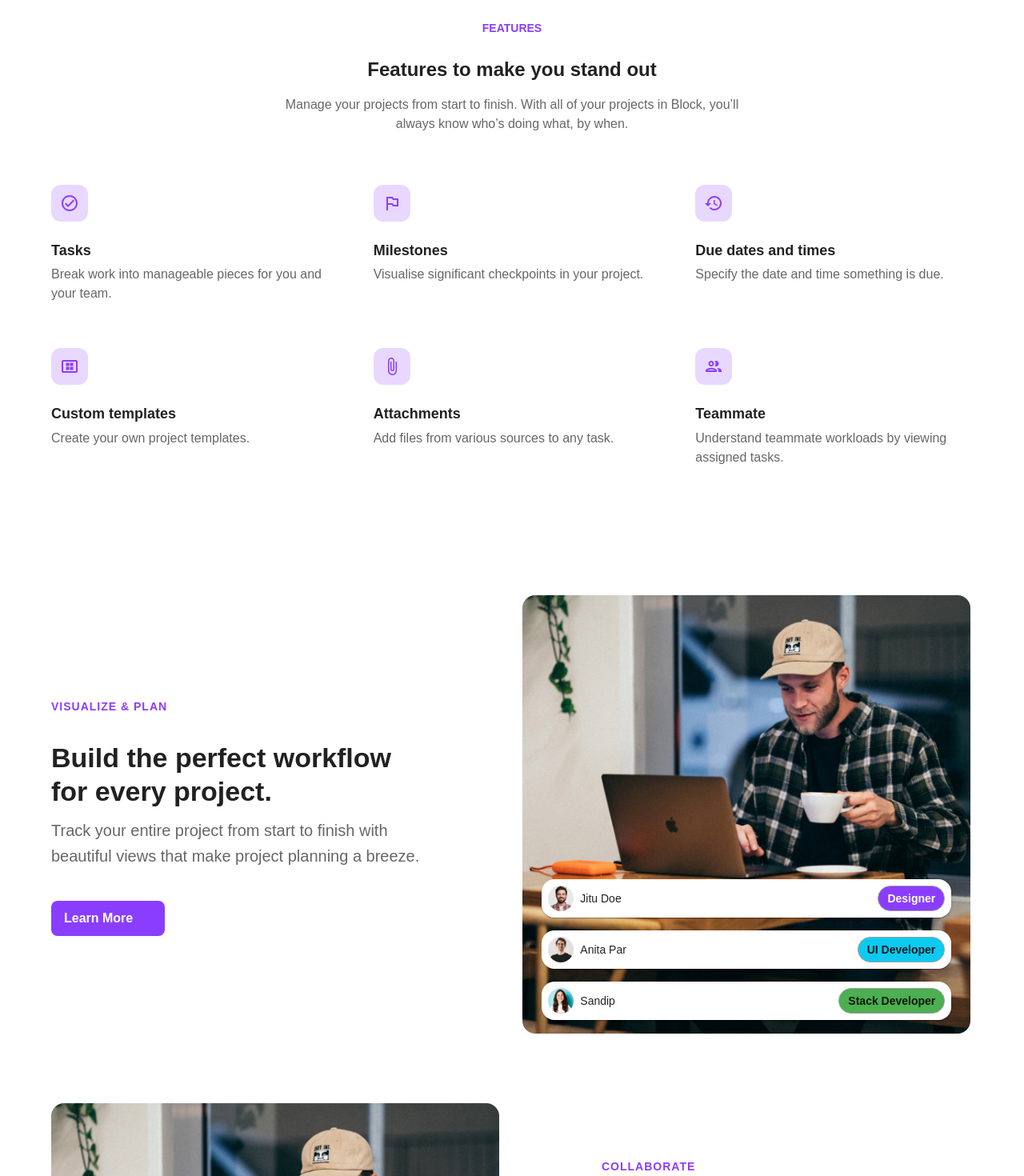
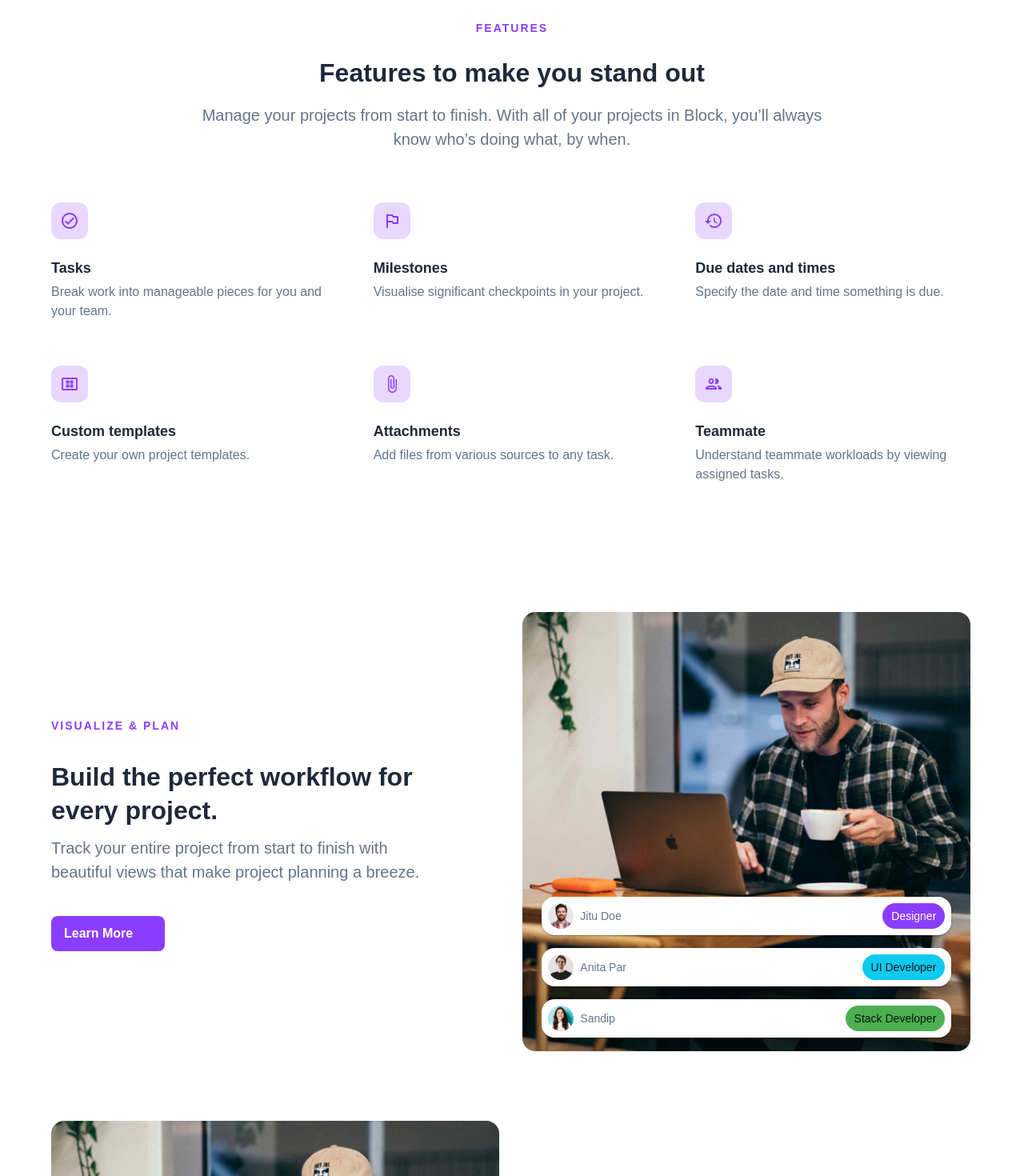
Before and after one commit to codescandy/block-mui, a React (Vite) app: page / in a window 1280 px wide. Shown: the part 1120-2590 px from the top of the page at 80% size. Built offline with nearby package versions, Linux system fonts and the light colour scheme; some icons are missing.

Commit message:
working on page

```diff
--- a/src/Features.tsx
+++ b/src/Features.tsx
@@ -16,13 +16,13 @@ const Features = () => {
 
       <Container  sx={{ mb: 10 }}>
         <Box textAlign="center" mb={8}>
-          <Typography variant="subtitle2" color="primary" fontWeight={600} textTransform="uppercase" sx={{ mb: 3 }}>
+          <Typography variant="subtitle2" color="primary" fontWeight={600} textTransform="uppercase" sx={{ mb: 3, letterSpacing: '2px' }}>
             Features
           </Typography>
-          <Typography variant="h5" component={'h2'}  sx={{ mb: 2, fontWeight: '600' }}>
+          <Typography variant="h2" component="h2"  sx={{ mb: 2, fontWeight: '600' }}>
             Features to make you stand out
           </Typography>
-          <Typography  sx={{ maxWidth: '600px', mx: 'auto', color: 'text.secondary' }}>
+          <Typography  sx={{ maxWidth: '800px', mx: 'auto',  fontSize: '1.25rem' }}>
             Manage your projects from start to finish. With all of your projects in Block, you’ll always know who’s doing what, by when.
           </Typography>
         </Box>
@@ -37,7 +37,7 @@ const Features = () => {
                 <Typography variant="h5" sx={{ fontSize: '18px', fontWeight: '600' }} gutterBottom>
                   {feature.title}
                 </Typography>
-                <Typography variant="body1" color="textSecondary">
+                <Typography variant="body1" >
                   {feature.description}
                 </Typography>
               </Box>
--- a/src/Hero.tsx
+++ b/src/Hero.tsx
@@ -1,7 +1,7 @@
 import { Box, Button, Chip, Container, Grid, Typography, Paper, Badge } from '@mui/material';
 import CreditCardRoundedIcon from '@mui/icons-material/CreditCardRounded';
 import MoneyRoundedIcon from '@mui/icons-material/MoneyRounded';
-import heroImage from '../public/images/app-screen-1.jpg';
+
 
 const MyComponent = () => {
   return (
@@ -38,10 +38,10 @@ const Hero = () => {
           <Grid size={{ lg: 5, xs: 12 }}>
             <Box textAlign={{ xs: 'center', lg: 'left' }}>
               <Chip label="New: Our Live collaborative just landed" variant="outlined" color="primary" sx={{ mb: 4, px: 1, py: 1, fontSize: '12px', fontWeight: '600' }} />
-              <Typography variant="h3" component="h1" sx={{ fontWeight: 600 }} gutterBottom>
+              <Typography variant="h2" component="h1" sx={{ fontSize: "3rem" }} gutterBottom>
                 Build your next project even faster.
               </Typography>
-              <Typography variant="h6" sx={{ mb: 4 }} color="text.secondary">
+              <Typography variant="body1" sx={{ mb: 4, fontSize: "1.25rem" }} color="text.secondary">
                 Block makes it easy to get your most important work done. Increase efficiency to deliver results & hit your goal on every project.
               </Typography>
               <Box>
@@ -55,13 +55,13 @@ const Hero = () => {
                   <Box  sx={{ p: 1, borderRadius: '25%', display: 'flex', alignItems: 'center', justifyContent: 'center', border: 1, borderColor: '#e0e7ff', height: '40px', width: '40px' }}>
                     <CreditCardRoundedIcon color="primary" />
                   </Box>
-                  <Typography sx={{ ml: 1, fontSize: '12px', color: 'gray' }}>No credit card required</Typography>
+                  <Typography sx={{ ml: 1, fontSize: '13px', color: 'gray' }}>No credit card required</Typography>
                 </Box>
                 <Box sx={{ display: 'flex', alignItems: 'center' }}>
                 <Box  sx={{ p: 1, borderRadius: '25%', display: 'flex', alignItems: 'center', justifyContent: 'center', border: 1, borderColor: '#e0e7ff', height: '40px', width: '40px' }}>
                     <MoneyRoundedIcon color="primary" />
                   </Box>
-                  <Typography sx={{ ml: 1, fontSize: '12px', color: 'gray' }}>Free until upgrade</Typography>
+                  <Typography sx={{ ml: 1, fontSize: '13px', color: 'gray' }}>Free until upgrade</Typography>
                 </Box>
               </Box>
             </Box>
@@ -71,7 +71,7 @@ const Hero = () => {
           <Grid size={{ lg: 7, xs: 12 }} sx={{ mt: { xs: 5, lg: 0 } }}>
             <Box sx={{ position: 'relative' }}>
               <Box sx={{ p: { md: 4, xs: 2 }, borderRadius: 4, backgroundColor: '#f8fafc', border: 1, borderColor: '#e0e7ff' }}>
-                <img src={heroImage} alt="landing" style={{ width: '100%', borderRadius: '16px', boxShadow: '0px 4px 10px rgba(0, 0, 0, 0.1)' }} />
+                <img src="/images/app-screen-1.jpg" alt="landing" style={{ width: '100%', borderRadius: '16px', boxShadow: '0px 4px 10px rgba(0, 0, 0, 0.1)' }} />
               </Box>
               {/* Developer Badge */}
               <Box sx={{ position: 'absolute', top: '50%', left: 0, transform: 'translateY(-50%)', display: { xs: 'none', lg: 'block' } }}>
--- a/src/LeftImageFeatures.tsx
+++ b/src/LeftImageFeatures.tsx
@@ -39,17 +39,14 @@ import {
             {/* Left Text */}
             <Grid size= {{xs: 12, md: 6, lg: 5 }} >
               <Box data-cue="fadeIn">
-                <Typography
-                  variant="subtitle2"
-                  sx={{ color: 'primary.main', textTransform: 'uppercase', fontWeight: 600, letterSpacing: 1 }}
-                >
+              <Typography variant="subtitle2" color="primary" fontWeight={600} textTransform="uppercase" sx={{ mb: 3, letterSpacing: '2px' }}>
                   Visualize & plan
                 </Typography>
                 <Box mt={4} mb={5}>
-                  <Typography variant="h4" component="h2" fontWeight={600} gutterBottom>
+                  <Typography variant="h2" component="h2"  gutterBottom>
                     Build the perfect workflow for every project.
                   </Typography>
-                  <Typography variant="h6" color="text.secondary">
+                  <Typography variant="body1" sx={{ fontSize: '1.25rem' }} >
                     Track your entire project from start to finish with beautiful views that make project planning a breeze.
                   </Typography>
                 </Box>
@@ -104,11 +101,12 @@ import {
                         variant="outlined"
                         sx={{
                           fontSize: 14,
-                          fontWeight: 600,
+                          fontWeight: 500,
                           borderRadius: 5,
                           bgcolor: `${item.color}.main`,
                           color: `${item.color}.contrastText`,
                           opacity: 1,
+                          border: 0,
                         }}
                       />
                     </Box>
--- a/src/RightImageFeatures.tsx
+++ b/src/RightImageFeatures.tsx
@@ -85,21 +85,18 @@ import {
             <Grid  size={5} sx={{ ml: { lg: '8.3333%' } }}>
 
             <Box data-cue="fadeIn">
-                <Typography
-                  variant="subtitle2"
-                  sx={{ color: 'primary.main', textTransform: 'uppercase', fontWeight: 600, letterSpacing: 1 }}
-                >
+            <Typography variant="subtitle2" color="primary" fontWeight={600} textTransform="uppercase" sx={{ mb: 3, letterSpacing: '2px' }}>
                Collaborate
                 </Typography>
                 <Box mt={4} mb={0}>
-                  <Typography variant="h4" component="h2" fontWeight={600} gutterBottom>
+                <Typography variant="h2" component="h2"  gutterBottom>
                   Move team ideas to action, faster.
                   </Typography>
-                  <Typography variant="h6" color="text.secondary">
+                  <Typography variant="body1" sx={{ fontSize: '1.25rem', mb: 2 }} >
                   Collaborate and build total alignment on your project by adding comments to any task or document.
                   </Typography>
                 </Box>
-                <List sx={{ my: 1, color: 'text.secondary' }}>
+                <List sx={{ my: 1 }}>
     {[
       'Fusce ultricies velit fel dignissim',
       'Suspendisse potenti. Mauris et ipsum odio.',
--- a/src/Testimonials.tsx
+++ b/src/Testimonials.tsx
@@ -34,10 +34,10 @@ const Testimonials = () => {
     <Box py={{ xs: 5, lg: 10 }} bgcolor="grey.100">
       <Container>
         <Box textAlign="center" mb={7}>
-          <Typography variant="subtitle2" color="primary" fontWeight={600} textTransform="uppercase" letterSpacing={1}>
+        <Typography variant="subtitle2" color="primary" fontWeight={600} textTransform="uppercase" sx={{ mb: 2, letterSpacing: '2px' }}>
             Testimonial
           </Typography>
-          <Typography variant="h4" component="h2" fontWeight={600} mt={2}>
+          <Typography variant="h2" component="h2">
             Our happy customers love us
           </Typography>
         </Box>
@@ -63,11 +63,11 @@ const Testimonials = () => {
                       <Box mb={4}>
                         <Box component="img" src={item.logo} alt="client logo" sx={{ maxWidth: 120 }} />
                       </Box>
-                      <Typography variant="h6" color="text.secondary" mb={5}>
+                      <Typography variant="body2"  sx={{ fontSize: '1.25rem'}}  mb={5}>
                         {item.text}
                       </Typography>
                       <Typography sx={{ fontSize: '15px', fontWeight: '600'}}>{item.name}</Typography>
-                      <Typography sx={{ fontSize: '12px', fontWeight: '600'}} color="text.secondary">
+                      <Typography variant='body2' sx={{ fontSize: '12px', fontWeight: '600'}} >
                         {item.role}
                       </Typography>
                     </CardContent>
--- a/src/theme.tsx
+++ b/src/theme.tsx
@@ -53,9 +53,60 @@ const theme = createTheme({
 
   },
   typography: {
-    fontFamily: "'public-sans', sans-serif",
+    fontFamily: `'public-sans', sans-serif`,
+
+    h1: {
+      fontSize: '2.5rem',
+      fontWeight: 700,
+      lineHeight: 1.2,
+      color: '#1e293b', // Dark gray
+    },
+    h2: {
+      fontSize: '2rem',
+      fontWeight: 700,
+      lineHeight: 1.3,
+      color: '#1e293b', // Dark gray
+    },
+    h3: {
+      fontSize: '1.5rem',
+      fontWeight: 600,
+      lineHeight: 1.4,
+      color: '#1e293b', // Dark gray
+    },
+    h4: {
+      fontSize: '1.25rem',
+      fontWeight: 600,
+      color: '#1e293b', // Dark gray
+    },
+    h5: {
+      fontSize: '1rem',
+      fontWeight: 500,
+      color: '#1e293b', // Dark gray
+    },
+    h6: {
+      fontSize: '.875rem',
+      fontWeight: 500,
+      color: '#1e293b', // Dark gray
+    },
+    body1: {
+      fontSize: '1rem', // default is 16px
+      lineHeight: 1.5,
+      fontWeight: 500,
+    },
+    body2: {
+      fontSize: '0.875rem', // default is 14px
+      lineHeight: 1.43,
+      fontWeight: 500,
+    },
   },
   components: {
+    MuiCssBaseline: {
+      styleOverrides: {
+        body: {
+          color: '#64748b', // Apply the text color to the body element
+        },
+      },
+    },
     MuiButton: {
       styleOverrides: {
         root: {
```
